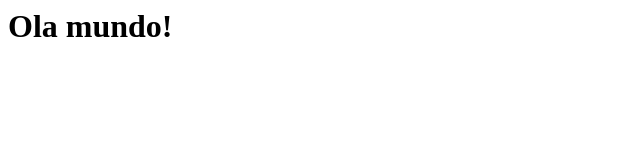
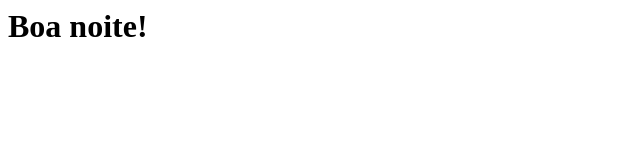
Before and after one commit to arthursolliveira/aula_devops, a plain HTML site: page index.html in a window 1280 px wide. Shown: the whole page, without its empty margins (0-640 px from the left). Drawn offline with Linux system fonts and the light colour scheme.

Commit message:
mudei ola mundo para boa noite

```diff
--- a/index.html
+++ b/index.html
@@ -1,13 +1,6 @@
 <html>
     <body>
-        <h1>Ola mundo!</h1>
-
-
-
-
-
-
-
+        <h1>Boa noite!</h1>
 
 
 
```
